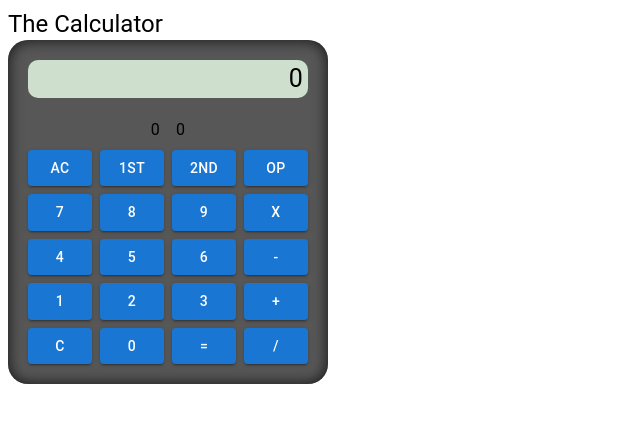
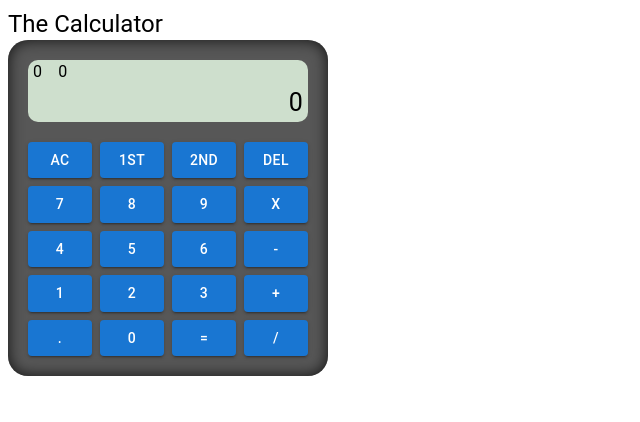
Before and after one commit to amarmontrout/my-calculator, a Next.js app: page / in a window 1280 px wide. Shown: the top 422 px of the page, without its empty margins (0-640 px from the left). Built offline with nearby package versions, Linux system fonts and the light colour scheme.

Commit message:
Delete button

```diff
--- a/src/app/page.tsx
+++ b/src/app/page.tsx
@@ -1,7 +1,6 @@
 'use client';
 
 import { Stack, Button, Typography } from "@mui/material";
-import { stringify } from "querystring";
 import { useState } from "react";
 
 export default function Home() {
@@ -58,8 +57,6 @@ export default function Home() {
     const newState = Number(`${prevState}${e}`);
 
     if ( e === 10 ) {
-      setDisplay('0');
-      setA(0);
       setFirst(true);
     } else {
       setDisplay(String(newState));
@@ -72,8 +69,6 @@ export default function Home() {
     const newState = Number(`${prevState}${e}`);
 
     if ( e === 10 ) {
-      setDisplay('0');
-      setB(0);
       setFirst(false);
     } else {
       setDisplay(String(newState));
@@ -91,6 +86,20 @@ export default function Home() {
     }
   }
 
+  function rlc () {
+    if (first === true) {
+      let strA = String(a);
+      let newA = strA.slice(0, -1)
+      setDisplay(newA)
+      setA(Number(newA))
+    } else {
+      let strB = String(b);
+      let newB = strB.slice(0, -1)
+      setDisplay(newB)
+      setB(Number(newB))
+    }
+  }
+
   return (
     <div>
       <Typography variant={'h5'}>The Calculator</Typography>
@@ -98,13 +107,19 @@ export default function Home() {
       <Stack sx={{width: 'fit-content', boxShadow: 'inset 0px 0px 15px rgba(0,0,0,0.8)'}} direction={'column'} style={{ backgroundColor: '#575757', borderRadius: '20px', padding: '10px'}}>
 
         <Stack style={{backgroundColor: '#CEDFCD', margin: '10px', borderRadius: '10px'}}>
+        <Stack style={{ paddingLeft: '5px' }} direction={'row'} spacing={1}>
+            <Typography>{ a }</Typography>
+            <Typography>{ op }</Typography>
+            <Typography>{ b }</Typography>
+          </Stack>
           <Typography variant={'body1'} style={{textAlign: 'right', fontSize: '25px', paddingRight: '5px'}}>{ display }</Typography>
         </Stack>
 
         <Stack alignItems={'center'} justifyContent={'center'} direction={'column-reverse'} spacing={1} style={{ margin: '10px' }}>
 
           <Stack direction={'row'} spacing={1}>
-            <Button onClick={ () => handleNumber(10) } variant={'contained'}>C</Button>
+            <Button variant={'contained'}>.</Button>
+
             <Button onClick={ () => handleNumber(0) } variant={'contained'}>0</Button>
             <Button onClick={ () => handleEquals() } variant={'contained'}>=</Button>
             <Button onClick={ () => handleOp('/') } variant={'contained'}>/</Button>
@@ -135,13 +150,7 @@ export default function Home() {
             <Button onClick={ () => clearAll(true) } variant={'contained'}>AC</Button>
             <Button onClick={ () => firstNumber(10) } variant={'contained'}>1st</Button>
             <Button onClick={ () => secondNumber(10) } variant={'contained'}>2nd</Button>
-            <Button onClick={ () => handleOp('Q') } variant={'contained'}>Op</Button>
-          </Stack>
-
-          <Stack direction={'row'} spacing={1}>
-            <Typography>{ a }</Typography>
-            <Typography>{ op }</Typography>
-            <Typography>{ b }</Typography>
+            <Button onClick={ () => rlc() } variant={'contained'}>DEL</Button>
           </Stack>
 
         </Stack>
```
